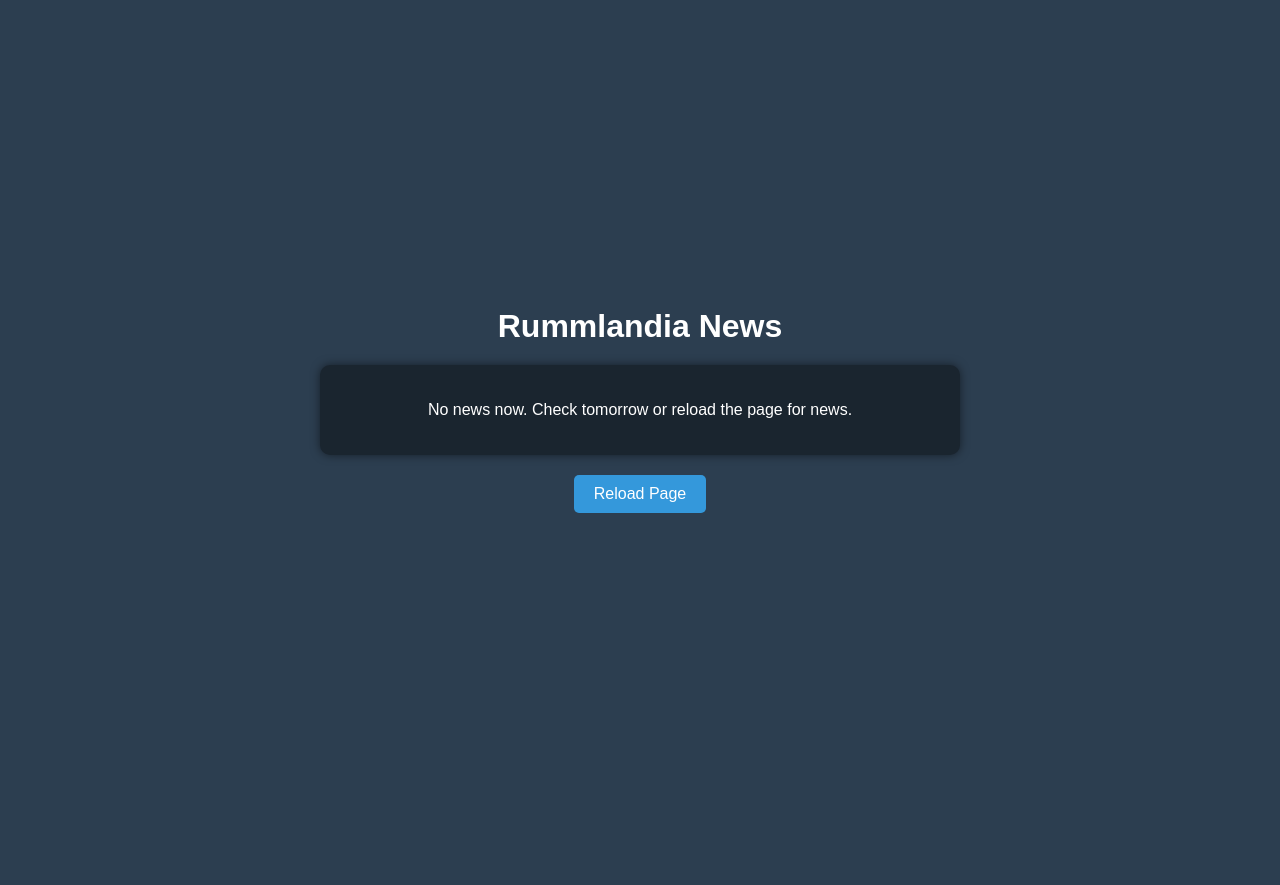
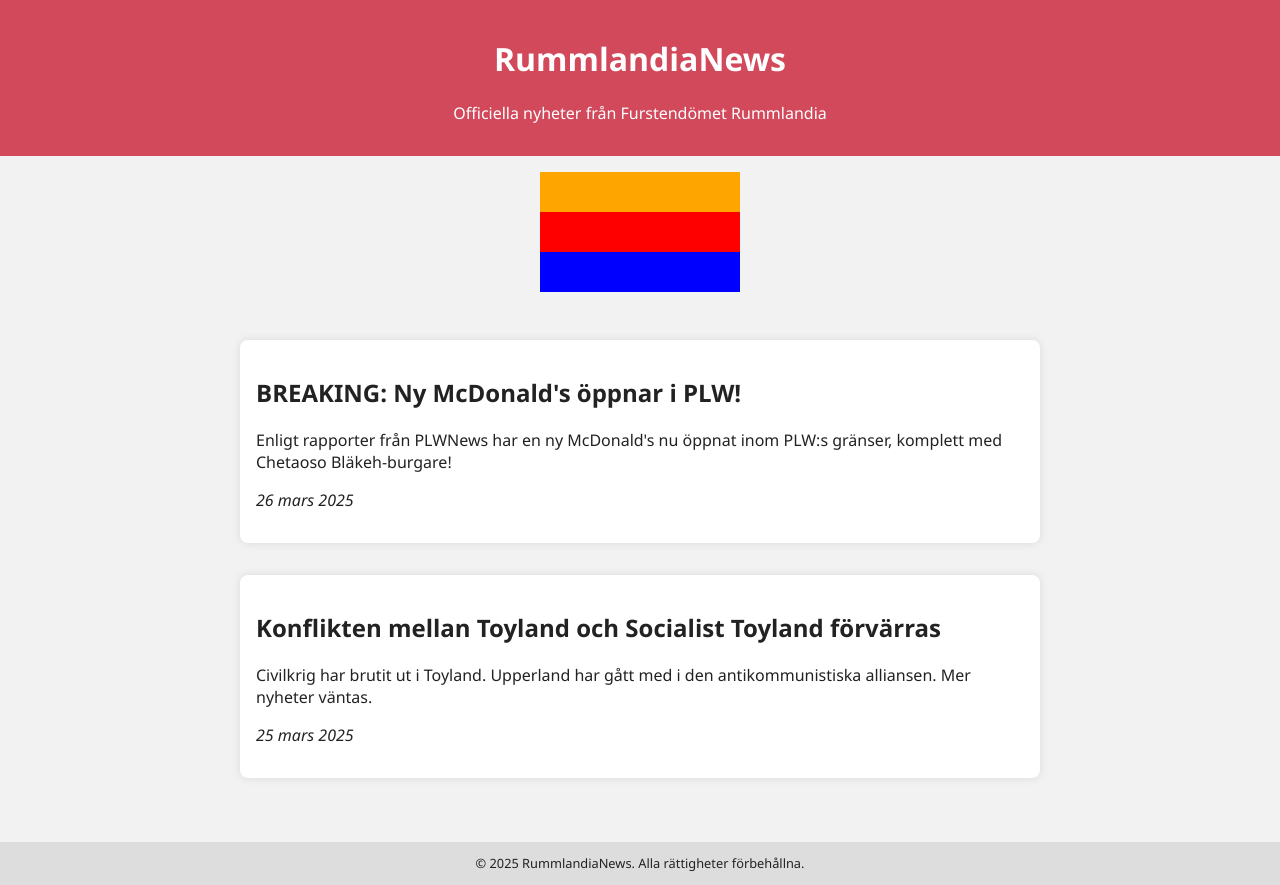
Before and after one commit to ctrl-alt-delete-a/rummlandianews, a plain HTML site: page index.html in a window 1280 px wide. Before the commit the page ends 800 px from the top, so only its background shows below. Drawn offline with Linux system fonts and the light colour scheme.

Commit message:
Update index.html

```diff
--- a/index.html
+++ b/index.html
@@ -1,58 +1,81 @@
 <!DOCTYPE html>
-<html lang="en">
+<html lang="sv">
 <head>
   <meta charset="UTF-8">
-    <meta name="viewport" content="width=device-width, initial-scale=1.0">
-    <title>Rummlandia News</title>
+  <meta name="viewport" content="width=device-width, initial-scale=1">
+  <title>RummlandiaNews</title>
   <style>
     body {
-            font-family: Arial, sans-serif;
+      font-family: "Segoe UI", sans-serif;
+      background-color: #f2f2f2;
+      color: #222;
       margin: 0;
       padding: 0;
-            background-color: #2c3e50;
+    }
+
+    header {
+      background-color: #d1495b;
       color: white;
+      padding: 1em;
       text-align: center;
     }
-        .container {
-            display: flex;
-            flex-direction: column;
-            align-items: center;
-            justify-content: center;
-            height: 100vh;
+
+    .flag {
+      display: block;
+      margin: 1em auto;
+      width: 200px;
+      height: 120px;
+      background: linear-gradient(to bottom, orange 33.3%, red 33.3% 66.6%, blue 66.6%);
     }
-        h1 {
-            margin-bottom: 20px;
+
+    main {
+      padding: 2em;
+      max-width: 800px;
+      margin: auto;
     }
-        .news-box {
-            background-color: #1a252f;
-            padding: 20px;
-            border-radius: 10px;
-            box-shadow: 0 0 10px rgba(0, 0, 0, 0.5);
-            width: 80%;
-            max-width: 600px;
+
+    article {
+      background-color: white;
+      border-radius: 8px;
+      box-shadow: 0 0 10px rgba(0,0,0,0.1);
+      padding: 1em;
+      margin-bottom: 2em;
     }
-        .reload-button {
-            margin-top: 20px;
-            padding: 10px 20px;
-            background-color: #3498db;
-            color: white;
-            border: none;
-            border-radius: 5px;
-            cursor: pointer;
-            font-size: 16px;
-        }
-        .reload-button:hover {
-            background-color: #2980b9;
+
+    footer {
+      background-color: #ddd;
+      text-align: center;
+      padding: 1em;
+      font-size: 0.8em;
     }
   </style>
 </head>
 <body>
-    <div class="container">
-        <h1>Rummlandia News</h1>
-        <div class="news-box">
-            <p>No news now. Check tomorrow or reload the page for news.</p>
-        </div>
-        <button class="reload-button" onclick="location.reload()">Reload Page</button>
-    </div>
+
+<header>
+  <h1>RummlandiaNews</h1>
+  <p>Officiella nyheter från Furstendömet Rummlandia</p>
+</header>
+
+<div class="flag"></div>
+
+<main>
+  <article>
+    <h2>BREAKING: Ny McDonald's öppnar i PLW!</h2>
+    <p>Enligt rapporter från PLWNews har en ny McDonald's nu öppnat inom PLW:s gränser, komplett med Chetaoso Bläkeh-burgare!</p>
+    <p><em>26 mars 2025</em></p>
+  </article>
+
+  <article>
+    <h2>Konflikten mellan Toyland och Socialist Toyland förvärras</h2>
+    <p>Civilkrig har brutit ut i Toyland. Upperland har gått med i den antikommunistiska alliansen. Mer nyheter väntas.</p>
+    <p><em>25 mars 2025</em></p>
+  </article>
+</main>
+
+<footer>
+  © 2025 RummlandiaNews. Alla rättigheter förbehållna.
+</footer>
+
 </body>
 </html>
```
Lines whose indentation alone changed are shown as unchanged.
